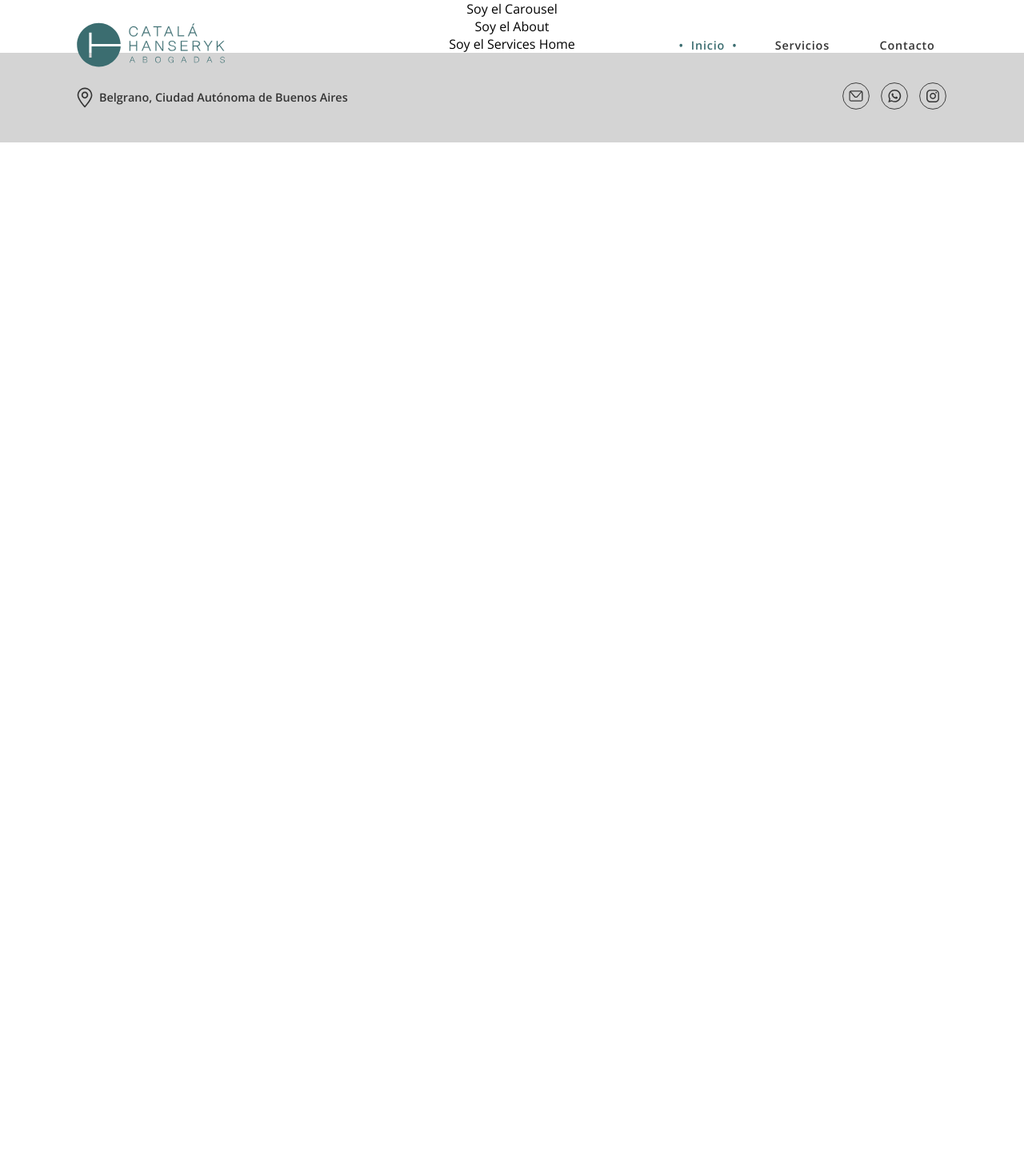
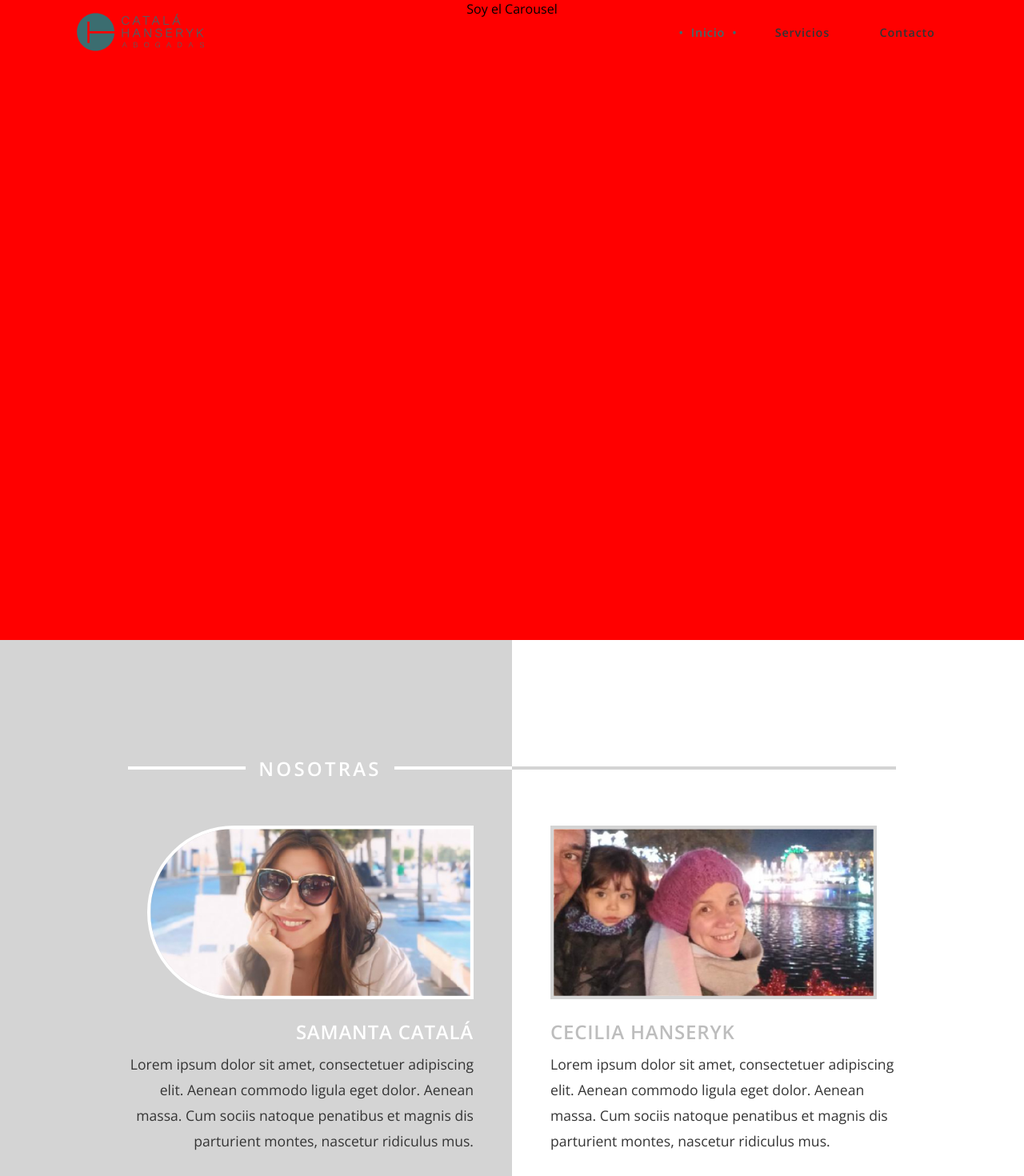
Before and after one commit to SChiabudini/catala-hanseryk, a React (Create React App) app: page / in a window 1280 px wide. Shown: the top 1470 px of the page at 80% size. Before the commit the page ends 800 px from the top, so only its background shows below. Built offline with nearby package versions, Linux system fonts and the light colour scheme.

Commit message:
HEADER TRANSITION / ABOUT SECTION DONE

```diff
--- a/src/components/common/header/Header.jsx
+++ b/src/components/common/header/Header.jsx
@@ -1,15 +1,31 @@
+import React, { useState, useEffect } from 'react';
 import Nav from "./nav/Nav";
 import logoHeader from "./logo.svg";
-import style from "./Header.module.css"
+import style from "./Header.module.css";
 import { useLocation } from "react-router-dom";
 
 const Header = () => {
+    const location = useLocation();
+    const [scrolled, setScrolled] = useState(false);
 
-    const location = useLocation();
+    useEffect(() => {
+        const handleScroll = () => {
+            if (window.scrollY > 200) {
+                setScrolled(true);
+            } else {
+                setScrolled(false);
+            }
+        };
+
+        window.addEventListener('scroll', handleScroll);
+        return () => {
+            window.removeEventListener('scroll', handleScroll);
+        };
+    }, []);
 
     let headerClass;
     if (location.pathname === "/") {
-        headerClass = style.home;
+        headerClass = scrolled ? style.scrolledHome : style.home;
     } else if (location.pathname === "/servicios") {
         headerClass = style.services;
     } else if (location.pathname === "/contacto") {
@@ -21,7 +37,9 @@ const Header = () => {
     return (
         <div className={`${style.div} ${headerClass}`}>
             <div className={style.content}>
-                <h1><img src={logoHeader} alt="Catalá Hanserik - Logo" title="Catalá Hanserik - Abogadas"/></h1>
+                <h1>
+                    <img src={logoHeader} alt="Catalá Hanserik - Logo" title="Catalá Hanserik - Abogadas"/>
+                </h1>
                 <div className={style.nav}><Nav/></div>
             </div>
         </div>
--- a/src/components/common/header/Header.module.css
+++ b/src/components/common/header/Header.module.css
@@ -1,22 +1,30 @@
-.div{
-    height: 7rem;
+.div {
+    height: 5rem;
     display: flex;
     align-items: center;
+    transition: background-color 0.3s ease;
 }
 
-.home{
+.home {
     background-color: transparent;
     position: fixed;
     top: 0;
     width: 100%;
 }
 
-.services, .contact{
+.scrolledHome {
+    background-color: rgba(255,255,255,0.9);
+    position: fixed;
+    top: 0;
+    width: 100%;
+}
+
+.services, .contact {
     background-color: white;
     border-bottom: #343434 solid 2.5px;
 }
 
-.content{
+.content {
     width: 85%;
     max-width: 1280px;
     margin: 0 auto;
@@ -25,15 +33,15 @@
     align-items: center;
 }
 
-h1{
+h1 {
     margin: 0;
-    height: 3.5rem;
+    height: 3rem;
 }
 
-h1 img{
+h1 img {
     height: 100%;
 }
 
-.nav{
+.nav {
     margin-left: auto;
 }
--- a/src/components/views/home/about/About.jsx
+++ b/src/components/views/home/about/About.jsx
@@ -1,8 +1,37 @@
+import style from "./About.module.css"
+import catala from "./img/catala.jpg"
+import hanseryk from "./img/hanseryk.jpg"
+
 const About = () => {
 
     return (
-        <div>
-            Soy el About
+        <div className={style.div}>
+            <section className={style.catala}>
+                <div className={style.content}>
+                    <div className={style.title}>
+                        <div className={style.line}></div>
+                        <h2>NOSOTRAS</h2>
+                        <div className={style.line}></div>
+                    </div>
+                    <div className={style.withMargin}>
+                        <div className={style.profileImg}><img src={catala} alt="Samanta Catalá"/></div>
+                        <h3>SAMANTA CATALÁ</h3>
+                        <p>Lorem ipsum dolor sit amet, consectetuer adipiscing elit. Aenean commodo ligula eget dolor. Aenean massa. Cum sociis natoque penatibus et magnis dis parturient montes, nascetur ridiculus mus.</p>
+                    </div>
+                </div>
+            </section>
+            <section className={style.hanseryk}>
+                <div className={style.content}>
+                    <div className={style.title}>
+                        <div className={style.line}></div>
+                    </div>
+                    <div className={style.withMargin}>
+                        <div className={style.profileImg}><img src={hanseryk} alt="Cecilia Hanseryk"/></div>
+                        <h3>CECILIA HANSERYK</h3>
+                        <p>Lorem ipsum dolor sit amet, consectetuer adipiscing elit. Aenean commodo ligula eget dolor. Aenean massa. Cum sociis natoque penatibus et magnis dis parturient montes, nascetur ridiculus mus.</p>
+                    </div>
+                </div>
+            </section>
         </div>
     );
 }
--- a/src/components/views/home/about/About.module.css
+++ b/src/components/views/home/about/About.module.css
@@ -0,0 +1,105 @@
+.div{
+    height: calc(100vh + 4rem);
+    display: flex;
+}
+
+.div section{
+    padding-top: 9rem;
+    box-sizing: border-box;
+}
+
+.title{
+    height: 2rem;
+    display: flex;
+    align-items: center;
+    margin-bottom: 3.5rem;
+}
+
+.div section h2{
+    font-size: 1.5rem;
+    color: white;
+    letter-spacing: 0.2rem;
+    font-weight: 600;
+    margin: 0 1rem;
+    display: inline;
+}
+
+.line{
+    height: 0.2rem;
+    background-color: #d4d4d4;
+    width: 100%;
+}
+
+.div section h3{
+    font-size: 1.5rem;
+    font-weight: 600;
+    letter-spacing: 0.05rem;
+    color: #bdbdbd;
+    margin-bottom: 0.5rem;
+}
+
+.content{
+    width: 75%;
+}
+
+.profileImg{
+    width: 25rem;
+    border: #d4d4d4 solid 4px;
+}
+
+.profileImg img{
+    width: 100%;
+    display: block;
+}
+
+.content p{
+    color: #343434;
+    font-size: 1.1rem;
+    font-weight: 300;
+    line-height: 2rem;
+    margin: 0;
+}
+
+.catala{
+    text-align: right;
+    background-color: #d4d4d4;
+}
+
+.catala .content{
+    margin-left: auto;
+    box-sizing: border-box;
+}
+
+.catala .content .title .line{
+    background-color: white;
+}
+
+.catala .content .withMargin{
+    padding-right: 3rem;
+}
+
+.catala .profileImg{
+    margin-left: auto;
+    border-color: white;
+    border-radius: 8rem 0 0 8rem;
+}
+
+.catala .profileImg img{
+    border-radius: 8rem 0 0 8rem;
+}
+
+.catala .content h3{
+    color: white;
+}
+
+.hanseryk{
+    text-align: left;
+}
+
+.hanseryk .content{
+    box-sizing: border-box;
+}
+
+.hanseryk .content .withMargin{
+    padding-left: 3rem;
+}
--- a/src/components/views/home/carousel/Carousel.jsx
+++ b/src/components/views/home/carousel/Carousel.jsx
@@ -1,7 +1,9 @@
+import style from "./Carousel.module.css"
+
 const Carousel = () => {
 
     return (
-        <div>
+        <div className={style.div}>
             Soy el Carousel
         </div>
     );
--- a/src/components/views/home/carousel/Carousel.module.css
+++ b/src/components/views/home/carousel/Carousel.module.css
@@ -0,0 +1,4 @@
+.div{
+    height: 100vh;
+    background-color: red;
+}
--- a/src/components/views/home/servicesHome/ServicesHome.jsx
+++ b/src/components/views/home/servicesHome/ServicesHome.jsx
@@ -1,7 +1,9 @@
+import style from "./ServicesHome.module.css"
+
 const ServicesHome = () => {
 
     return (
-        <div>
+        <div className={style.div}>
             Soy el Services Home
         </div>
     );
--- a/src/components/views/home/servicesHome/ServicesHome.module.css
+++ b/src/components/views/home/servicesHome/ServicesHome.module.css
@@ -0,0 +1,4 @@
+.div{
+    background-color: red;
+    height: calc(100vh + 4rem);
+}
```
Also changed, not shown: src/components/views/home/about/img/catala.jpg (added), src/components/views/home/about/img/hanseryk.jpg (added).
